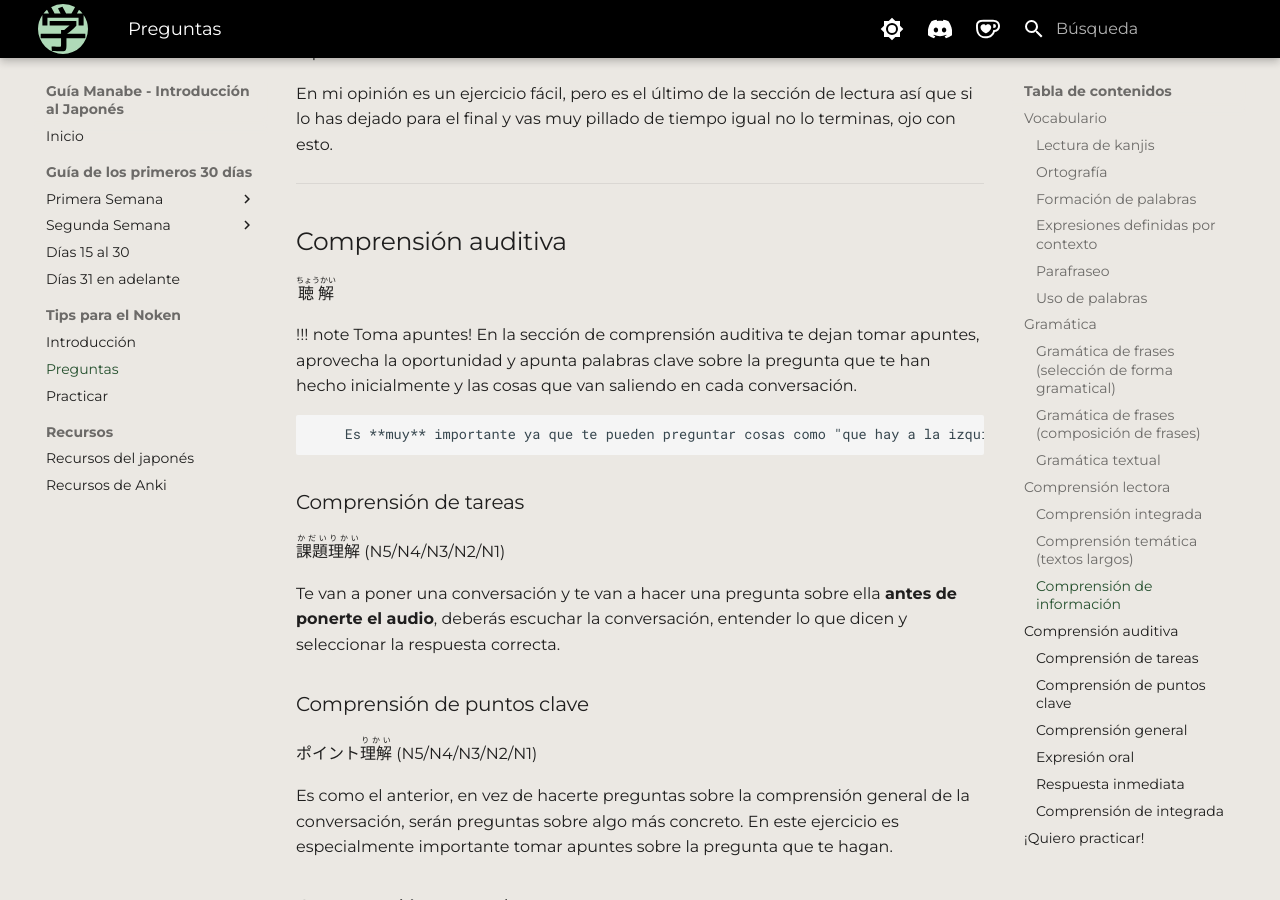
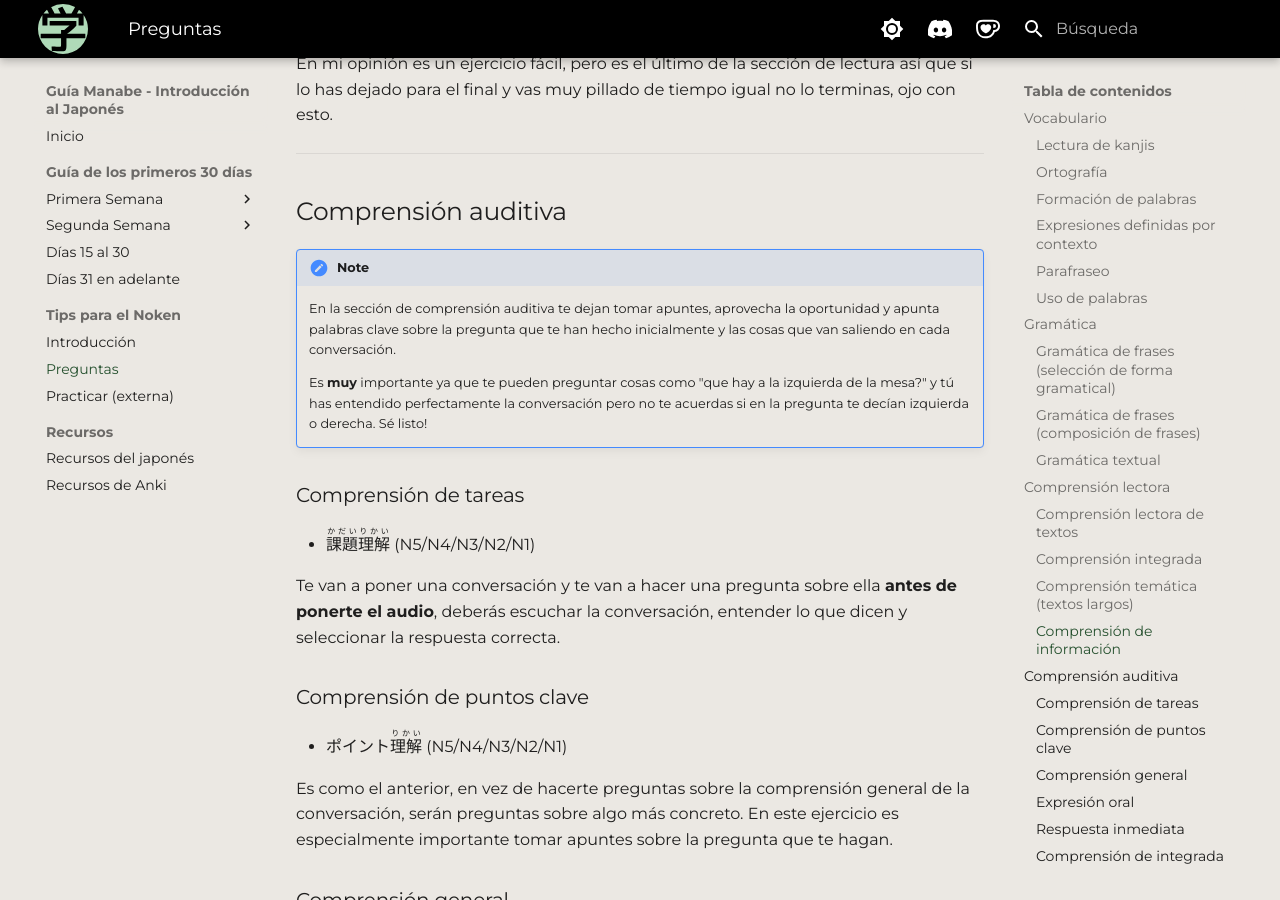
Before and after one commit to alexay7/guiamanabe, an MkDocs documentation site: the page built from docs/noken/exam.md, in a window 1280 px wide and 900 px high, scrolled down 8462 px. Built offline with MkDocs 1.6.1 and Material for MkDocs 9.7.7, drawn with Linux system fonts in a browser that asks for light colours; some of the changed text lies outside the part shown.

Commit message:
Details +

```diff
--- a/docs/noken/exam.md
+++ b/docs/noken/exam.md
@@ -5,10 +5,8 @@ Esta página estará divida según las secciones del examen, dentro de cada secc
 !!! note Preguntas y niveles
     Al lado del nombre de cada pregunta pondré todos los niveles en los que esta pregunta aparece. Por ejemplo, si una pregunta aparece en el N5 y en el N4, pondré N5/N4.
 ## Vocabulario
-<ruby>文字<rt>もじ</rt></ruby>・<ruby>語彙<rt>ごい</rt></ruby>
-
 ### Lectura de kanjis
-<ruby>漢字<rt>かんじ</rt>読<rt>よ</rt><ruby>み (N5/N4/N3/N2/N1)
+- <ruby>漢字<rt>かんじ</rt>読<rt>よ</rt><ruby>み (N5/N4/N3/N2/N1)
 
 Enunciado oficial: _____の言葉の読み方として最もよいものを、１・２・３・４から一つ選びなさい。
 Traducción: Elige la lectura apropiada para la palabra que aparece subrayada entre las opciones 1, 2, 3 y 4.
@@ -25,7 +23,7 @@ La respuesta correcta es la 2, せんしゅう.
 </details>
 
 ### Ortografía
-<ruby>表記<rt>ひょうき</rt></ruby> (N5/N4/N3/N2)
+- - <ruby>表記<rt>ひょうき</rt></ruby> (N5/N4/N3/N2)
 
 Enunciado oficial: ＿＿＿の言葉を漢字で書くとき、最もよいものを１・２・３・４から一つ選びなさい。
 Traducción: Elige la escritura correcta en kanji para la palabra que aparece subrayada entre las opciones 1, 2, 3 y 4.
@@ -42,7 +40,7 @@ La respuesta correcta es la 2, 飲みました.
 </details>
 
 ### Formación de palabras
-<ruby>語形成<rt>ごけいせい</rt></ruby> (N2)
+- <ruby>語形成<rt>ごけいせい</rt></ruby> (N2)
 
 Este ejercicio es muy de nicho ya que solo aparece en el N2, si quieres presentarte a cualquier otro nivel puedes ignorarlo.
 
@@ -63,7 +61,7 @@ Ni 不公式　ni 未公式 ni 無公式 existen, pero cuidado que a veces te po
 </details>
 
 ### Expresiones definidas por contexto
-<ruby>文脈規定<rt>ぶんみゃくきてい</rt></ruby> (N5/N4/N3/N2/N1)
+- <ruby>文脈規定<rt>ぶんみゃくきてい</rt></ruby> (N5/N4/N3/N2/N1)
 
 Enunciado oficial: _____に入れるのに最もよいものを、１・２・３・４から一つ選びなさい。
 Traducción: Elige la palabra que mejor encaje en el hueco en blanco entre las opciones 1, 2, 3 y 4.
@@ -82,7 +80,7 @@ Sabiendo que la frase quiere decir "ayer limpié mi habitación, por lo que qued
 </details>
 
 ### Parafraseo
-<ruby>言<rt>い</rt>い換え<rt>か</rt>類義<rt>るいぎ</rt></ruby> (N5/N4/N3/N2/N1)
+- <ruby>言<rt>い</rt>い換え<rt>か</rt>類義<rt>るいぎ</rt></ruby> (N5/N4/N3/N2/N1)
 
 Enunciado oficial: _____の言葉に意味が最も近ものを、１・２・３・４から一つ選びなさい。
 Traducción: Elige la palabra que más se acerque en significado a la palabra subrayada entre las opciones 1, 2, 3 y 4.
@@ -90,9 +88,11 @@ Traducción: Elige la palabra que más se acerque en significado a la palabra su
 Explicación: En este caso no tienes huecos en blanco, si no que volvemos a las palabras subrayadas. Entre las cuatro opciones que te dan tienes que elegir la que tenga un significado más parecido a la palabra subrayada **en el contexto de la frase**. En el caso de los niveles más bajos, en vez de palabras te pueden subrayar la frase entera y deberás seleccionar la frase que más se parezca, pondré un ejemplo de ambos casos.
 
 N5/N4
+
 ![Ejercicio parafraseo fácil](image-5.png)
 
 N3/N2/N1
+
 ![Ejercicio parafraseo dificil](image-4.png)
 
 <details>
@@ -105,7 +105,7 @@ N3/N2/N1
 </details>
 
 ### Uso de palabras
-<ruby>用法<rt>ようほう</rt></ruby> (N4/N3/N2/N1)
+- <ruby>用法<rt>ようほう</rt></ruby> (N4/N3/N2/N1)
 
 Enunciado oficial: 次の言葉の使い方として最もよいものを、１・２・３・４から一つ選びなさい。
 Traducción: Elige la forma correcta de usar la palabra que aparece subrayada entre las opciones 1, 2, 3 y 4.
@@ -130,10 +130,8 @@ Finalmente la cuarta opción habla de lo amarga que es una medicina.
 ---
 
 ## Gramática
-<ruby>文法<rt>ぶんぽう</rt></ruby>
-
 ### Gramática de frases (selección de forma gramatical)
-<ruby>文<rt>ぶん</rt></ruby>の<ruby>文法<rt>ぶんぽう</rt></ruby>1（<ruby>文法形式<rt>ぶんぽうけいしき</rt></ruby>の<ruby>判断<rt>はんだん</rt>）</ruby> (N5/N4/N3/N2/N1)
+- <ruby>文<rt>ぶん</rt></ruby>の<ruby>文法<rt>ぶんぽう</rt></ruby>1（<ruby>文法形式<rt>ぶんぽうけいしき</rt></ruby>の<ruby>判断<rt>はんだん</rt>）</ruby> (N5/N4/N3/N2/N1)
 
 Enunciado oficial: 次の文の_____に入れるのに最もよいものを、１・２・３・４から一つ選びなさい。
 Traducción: Elige la forma gramatical correcta para el hueco en blanco de la frase entre las opciones 1, 2, 3 y 4.
@@ -159,7 +157,7 @@ y como la pregunta dice "_____ es el significado de esta palabra", pues estaría
 </details>
 
 ### Gramática de frases (composición de frases)
-<ruby>文<rt>ぶん</rt></ruby>の<ruby>文法<rt>ぶんぽう</rt></ruby>1（<ruby>文<rt>ぶん</rt></ruby>の<ruby>組<rt>く</rt></ruby>み<ruby>立<rt>た</rt></ruby>て）</ruby> (N5/N4/N3/N2/N1)
+- <ruby>文<rt>ぶん</rt></ruby>の<ruby>文法<rt>ぶんぽう</rt></ruby>1（<ruby>文<rt>ぶん</rt></ruby>の<ruby>組<rt>く</rt></ruby>み<ruby>立<rt>た</rt></ruby>て）</ruby> (N5/N4/N3/N2/N1)
 
 Enunciado oficial: 次の文の＿★＿に入れる最も良いものを、１・２・３・４から一つ選びなさい。
 Traducción: Elige la opción que mejor encaje en el hueco señalado con ★ de la frase entre las opciones 1, 2, 3 y 4.
@@ -182,7 +180,7 @@ La frase entera sería: "今すぐ | タクシーに | 乗れば | **間に合
 </details>
 
 ### Gramática textual
-<ruby>文章<rt>ぶんしょう</rt></ruby>の<ruby>文法<rt>ぶんぽう</rt></ruby> (N5/N4/N3/N2/N1)
+- <ruby>文章<rt>ぶんしょう</rt></ruby>の<ruby>文法<rt>ぶんぽう</rt></ruby> (N5/N4/N3/N2/N1)
 
 Enunciado oficial: XX から YY に何を入れますか。文章の意味を考えて、１・２・３・４から一番いいものを一つ選んでください。
 Traducción: ¿Qué pondrías en el hueco de XX a YY? Piensa en el significado de la frase y elige la mejor opción entre las opciones 1, 2, 3 y 4.
@@ -205,30 +203,30 @@ En el texto habla del perro en el presente "犬がいます", por lo tanto la op
 
 ---
 ## Comprensión lectora
-<ruby>読解<rt>どっかい</rt></ruby>
 
-<ruby>内容理解<rt>ないようりかい</rt></ruby>（<ruby>短文<rt>たんぶん</rt></ruby>） (Comprensión lectora, textos cortos) N5/N4/N3/N2/N1
+### Comprensión lectora de textos
+- <ruby>内容理解<rt>ないようりかい</rt></ruby>（<ruby>短文<rt>たんぶん</rt></ruby>） (Comprensión lectora, textos cortos) N5/N4/N3/N2/N1
 
-<ruby>内容理解<rt>ないようりかい</rt></ruby>（<ruby>中文<rt>ちゅうぶん</rt></ruby>） (Comprensión lectora, textos cortos) N5/N4/N3/N2/N1
+- <ruby>内容理解<rt>ないようりかい</rt></ruby>（<ruby>中文<rt>ちゅうぶん</rt></ruby>） (Comprensión lectora, textos cortos) N5/N4/N3/N2/N1
 
-<ruby>内容理解<rt>ないようりかい</rt></ruby>（<ruby>長文<rt>ちょうぶん</rt></ruby>） (Comprensión lectora, textos cortos) N3/N1
+- <ruby>内容理解<rt>ないようりかい</rt></ruby>（<ruby>長文<rt>ちょうぶん</rt></ruby>） (Comprensión lectora, textos cortos) N3/N1
 
 En estos ejercicios de lectura no voy a explicar mucho, te ponen textos y tienes que responder preguntas sobre ellos. Esta clase de ejercicios solo se pueden afrontar inmersando mucho, especialmente la lectura, así que no la descuides.
 
 La respuesta **siempre** está en el texto, no te calientes la cabeza porque vas a ir mal de tiempo y seguramente saques conclusiones erroneas o directamente no te de tiempo a terminar la sección.
 
 ### Comprensión integrada
-<ruby>統合理解<rt>とうごうりかい</rt></ruby> (N2/N1)
+- <ruby>統合理解<rt>とうごうりかい</rt></ruby> (N2/N1)
 
 Este es un ejercicio curioso que solo sale en los niveles más altos, te van a poner un texto A y un texto B hablando del mismo tema. Después te van a hacer preguntas donde comparan los dos textos y te preguntan cosas como "¿Qué piensa el autor del texto A sobre X?" o "¿Qué tema toca el texto A que no toca el texto B?"
 
 ### Comprensión temática (textos largos)
-<ruby>主張理解<rt>しゅちょうりかい</rt></ruby>（<ruby>長文<rt>ちょうぶん</rt></ruby>）(N2/N1)
+- <ruby>主張理解<rt>しゅちょうりかい</rt></ruby>（<ruby>長文<rt>ちょうぶん</rt></ruby>）(N2/N1)
 
 Aquí te ponen un texto un poquito más abstracto y te hacen preguntas sobre lo que el autor estaba pensado al escribirlo o cual es su punto de vista sobre ciertos temas.
 
 ### Comprensión de información
-<ruby>情報検索<rt>じょうほうけんさく</rt></ruby> (N5/N4/N3/N2/N1)
+- <ruby>情報検索<rt>じょうほうけんさく</rt></ruby> (N5/N4/N3/N2/N1)
 
 Este ejercicio la verdad que parece una tontería pero yo creo que es bastante importante si vas a vivir en Japón. Te van a poner texto en un formato en el que vas a tener que buscar información concreta, por ejemplo: un horario de trenes, un flyer de un concierto, un correo corporativo, una tabla de precios... y te van a hacer preguntas concretas sobre estos textos.
 
@@ -239,46 +237,45 @@ En mi opinión es un ejercicio fácil, pero es el último de la sección de lect
 ---
 
 ## Comprensión auditiva
-<ruby>聴解<rt>ちょうかい</rt></ruby>
 
-!!! note Toma apuntes!
-        En la sección de comprensión auditiva te dejan tomar apuntes, aprovecha la oportunidad y apunta palabras clave sobre la pregunta que te han hecho inicialmente y las cosas que van saliendo en cada conversación.
+!!! note Toma apuntes
+    En la sección de comprensión auditiva te dejan tomar apuntes, aprovecha la oportunidad y apunta palabras clave sobre la pregunta que te han hecho inicialmente y las cosas que van saliendo en cada conversación.
 
-        Es **muy** importante ya que te pueden preguntar cosas como "que hay a la izquierda de la mesa?" y tú has entendido perfectamente la conversación pero no te acuerdas si en la pregunta te decían izquierda o derecha. Sé listo!
+    Es **muy** importante ya que te pueden preguntar cosas como "que hay a la izquierda de la mesa?" y tú has entendido perfectamente la conversación pero no te acuerdas si en la pregunta te decían izquierda o derecha. Sé listo!
 
 ### Comprensión de tareas
-<ruby>課題理解<rt>かだいりかい</rt></ruby> (N5/N4/N3/N2/N1)
+- <ruby>課題理解<rt>かだいりかい</rt></ruby> (N5/N4/N3/N2/N1)
 
 Te van a poner una conversación y te van a hacer una pregunta sobre ella **antes de ponerte el audio**, deberás escuchar la conversación, entender lo que dicen y seleccionar la respuesta correcta.
 
 ### Comprensión de puntos clave
-ポイント<ruby>理解<rt>りかい</rt></ruby> (N5/N4/N3/N2/N1)
+- ポイント<ruby>理解<rt>りかい</rt></ruby> (N5/N4/N3/N2/N1)
 
 Es como el anterior, en vez de hacerte preguntas sobre la comprensión general de la conversación, serán preguntas sobre algo más concreto. En este ejercicio es especialmente importante tomar apuntes sobre la pregunta que te hagan.
 
 ### Comprensión general
-<ruby>概要理解<rt>がいようりかい</rt></ruby> (N3/N2/N1)
+- - <ruby>概要理解<rt>がいようりかい</rt></ruby> (N3/N2/N1)
 
 Este ejercicio es como el anterior pero con una diferencia clave, **no te van a decir la pregunta con antelación**, es decir, primero vas a tener que escuchar la conversación y captar los puntos que creas clave y al acabar la conversación te van a hacer una pregunta sobre algo que hayan dicho.
 
 Este es bastante hit or miss, como no hayas cogido bien el punto del que trata la pregunta la has cagado. Importantes los apuntes.
 
 ### Expresión oral
-<ruby>発話表現<rt>はつわひょうげん</rt></ruby> (N5/N4/N3)
+- <ruby>発話表現<rt>はつわひょうげん</rt></ruby> (N5/N4/N3)
 
 En este ejercicio te van a poner un dibujo con una situación y van a reproducir 3 audios con posibles expresiones que se dirían en ese contexto, tienes que elegir la expresión que más encaje con la situación.
 
 Por ejemplo, la situación es un hombre volviendo a su casa y las opciones son "おかえり", "ただいま" y "こんばんは", pues la respuesta sería "ただいま".
 
 ### Respuesta inmediata
-<ruby>即時応答<rt>そくじおうとう</rt></ruby> (N5/N4/N3/N2/N1)
+- <ruby>即時応答<rt>そくじおうとう</rt></ruby> (N5/N4/N3/N2/N1)
 
 Exactamente lo mismo que el anterior pero en vez de ser una situación, es una respuesta a algo que te dicen y aquí no hay dibujo.
 
 Así como ejemplo relacionado con el anterior, te podrían poner como audio al hombre diciendo "ただいま" y a su mujer respondiendo "おかえり", "ただいま" o "こんばんは", la respuesta correcta sería "おかえり".
 
 ### Comprensión de integrada
-<ruby>統合理解<rt>とうごうりかい</rt> (N2/N1)
+- <ruby>統合理解<rt>とうごうりかい</rt> (N2/N1)
 
 En este ejercicio te van a poner dos conversación muuuy largas, estamos hablando de un "fragmento" de un programa de radio o un debate entre dos personas. Aquí como no tomes apuntes estás vendido porque no puedes memorizar todo de lo que hablen.
 
--- a/mkdocs.yml
+++ b/mkdocs.yml
@@ -64,7 +64,7 @@ nav:
   - Tips para el Noken:
       - Introducción: noken/intro.md
       - Preguntas: noken/exam.md
-      - Practicar: https://jlpt.manabe.es/" target="_blank
+      - Practicar (externa): https://jlpt.manabe.es/" target="_blank
   - Recursos:
       - Recursos del japonés: recursos/japanese.md
       - Recursos de Anki: recursos/anki.md
```
